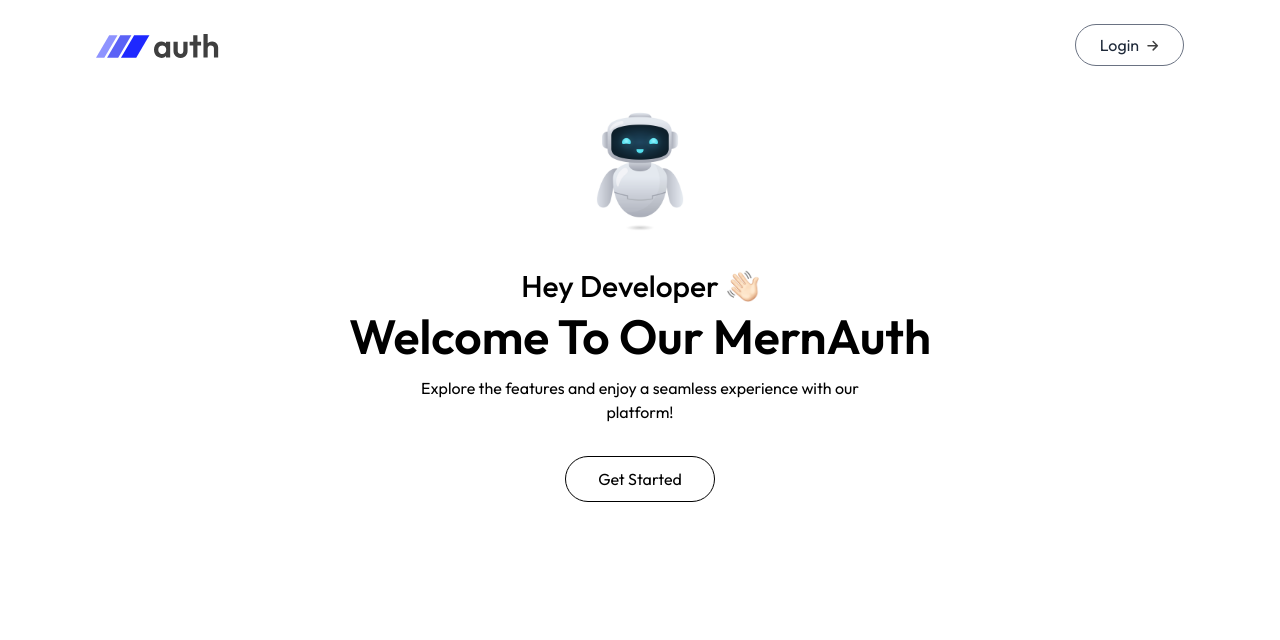
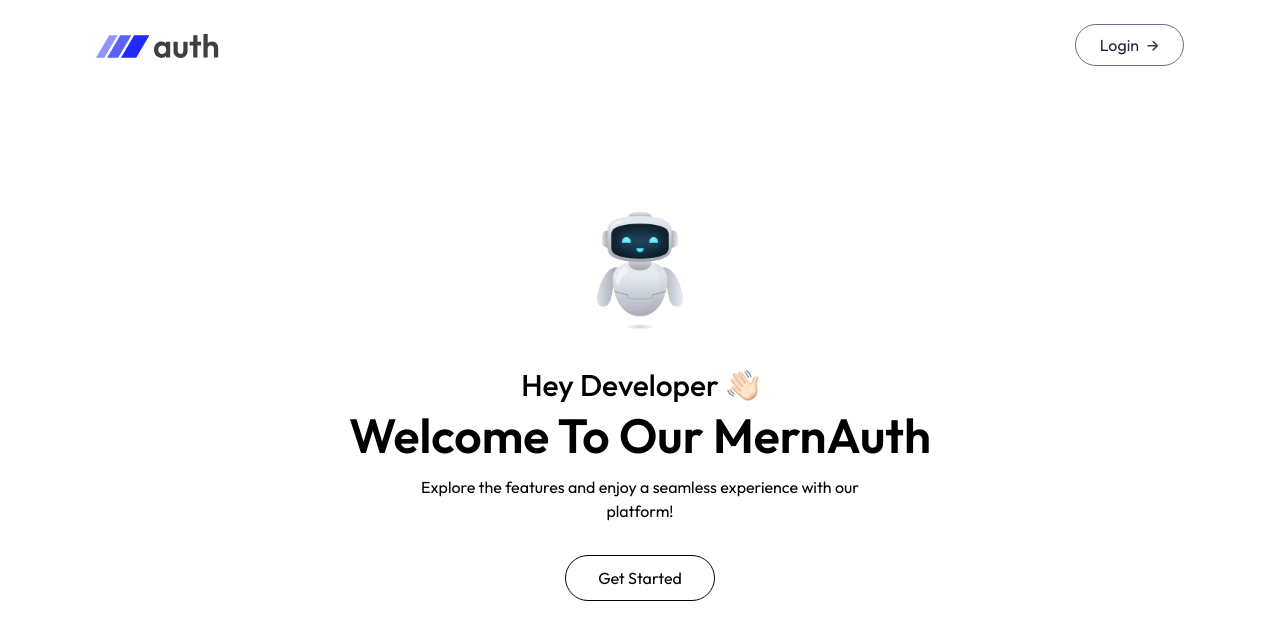
Before and after one commit to Roshan-Metrix/MERN_Authentication, a React (Vite) app in the folder client/: page / in a window 1280 px wide. Shown: the top 640 px of the page. Built offline with nearby package versions, Linux system fonts and the light colour scheme.

Commit message:
Added Header and Navbar

```diff
--- a/client/src/pages/Home.jsx
+++ b/client/src/pages/Home.jsx
@@ -5,7 +5,7 @@
 
 const Home = () => {
   return (
-    <div>
+    <div className='flex flex-col items-center justify-center min-h-screen bg-[url("/bg_img.png")] bg-cover bg-center'>
       <NavBar/>
       <Header/>
     </div>
```
